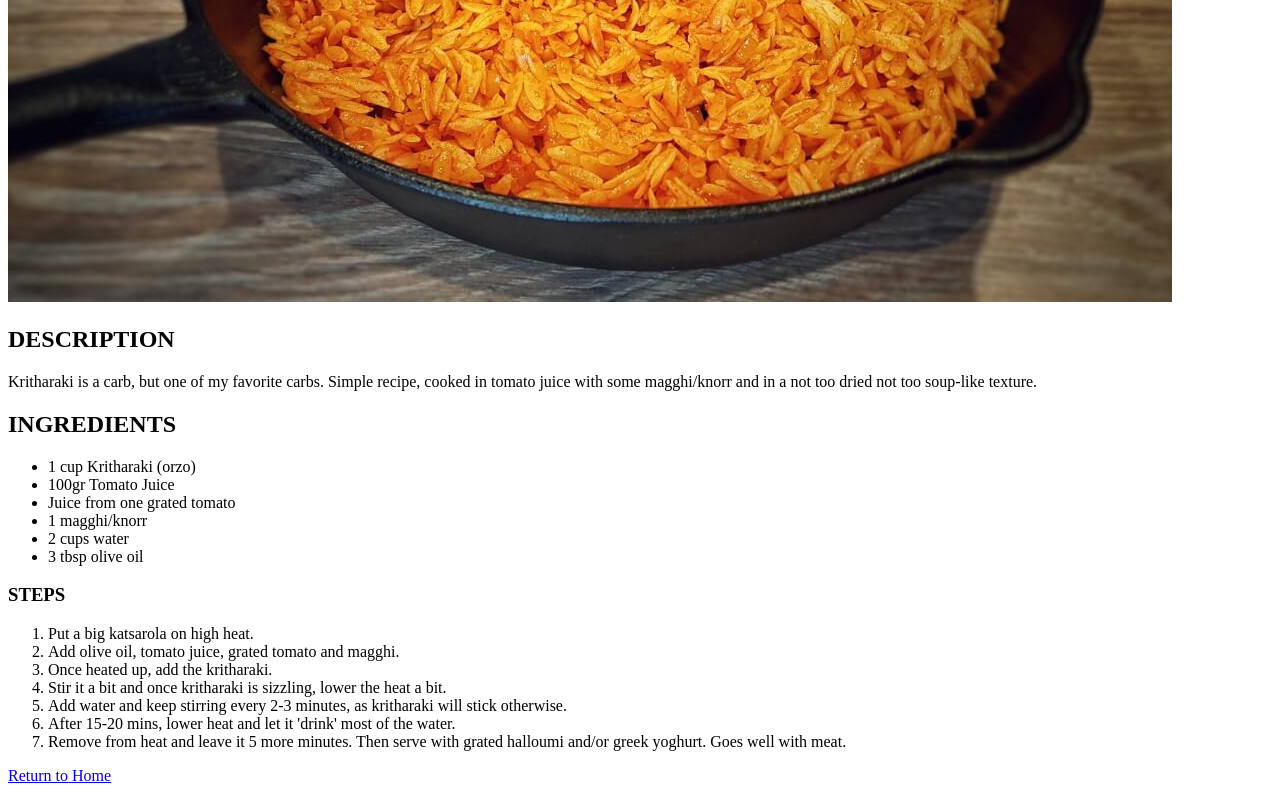
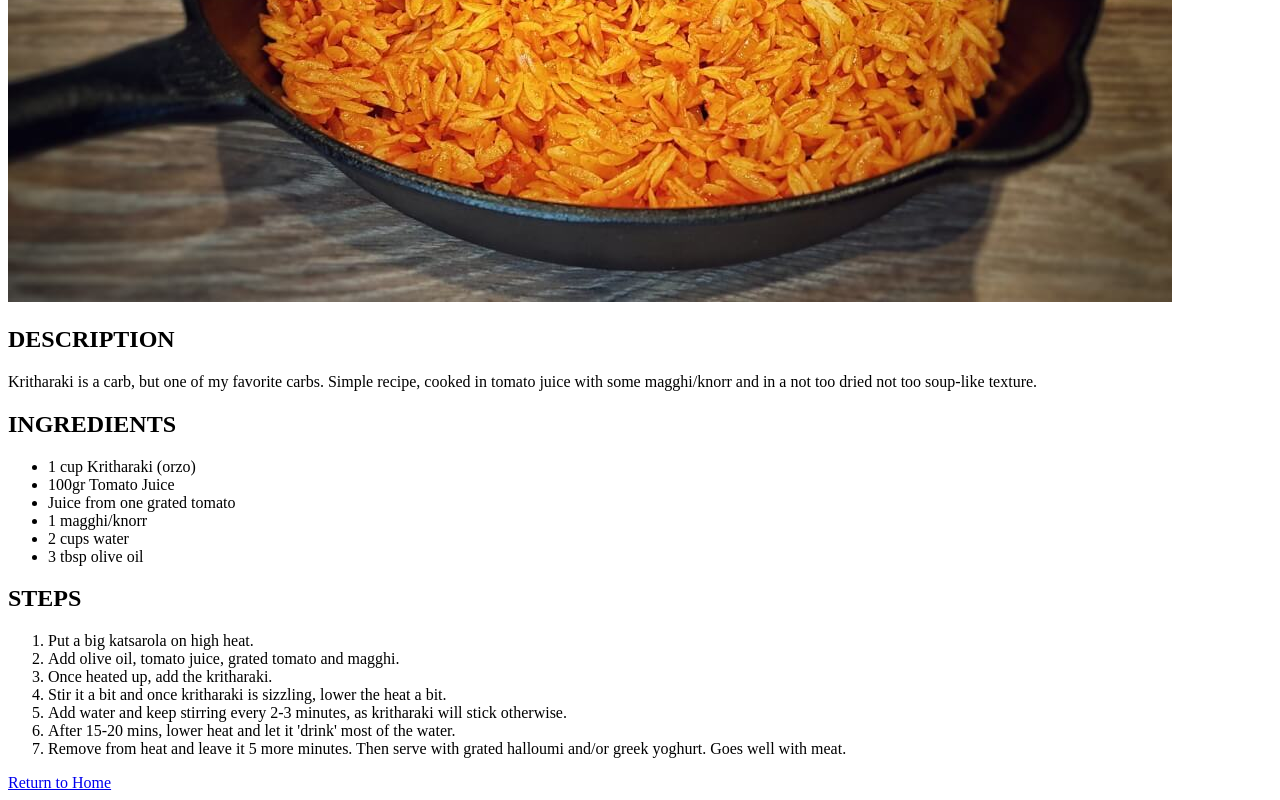
Before and after one commit to aretidam/odin-recipes, a plain HTML site: page recipes/kritharaki.html in a window 1280 px wide. Shown: the part 478-1278 px from the top of the page. Drawn offline with Linux system fonts and the light colour scheme.

Commit message:
Correct Heading Size

```diff
--- a/recipes/kritharaki.html
+++ b/recipes/kritharaki.html
@@ -18,7 +18,7 @@
     <li>2 cups water</li>
     <li>3 tbsp olive oil</li>
 </ul>
-<h3>STEPS</h3>
+<h2>STEPS</h2>
 <ol>
     <li>Put a big katsarola on high heat.</li>
     <li>Add olive oil, tomato juice, grated tomato and magghi.</li>
```
